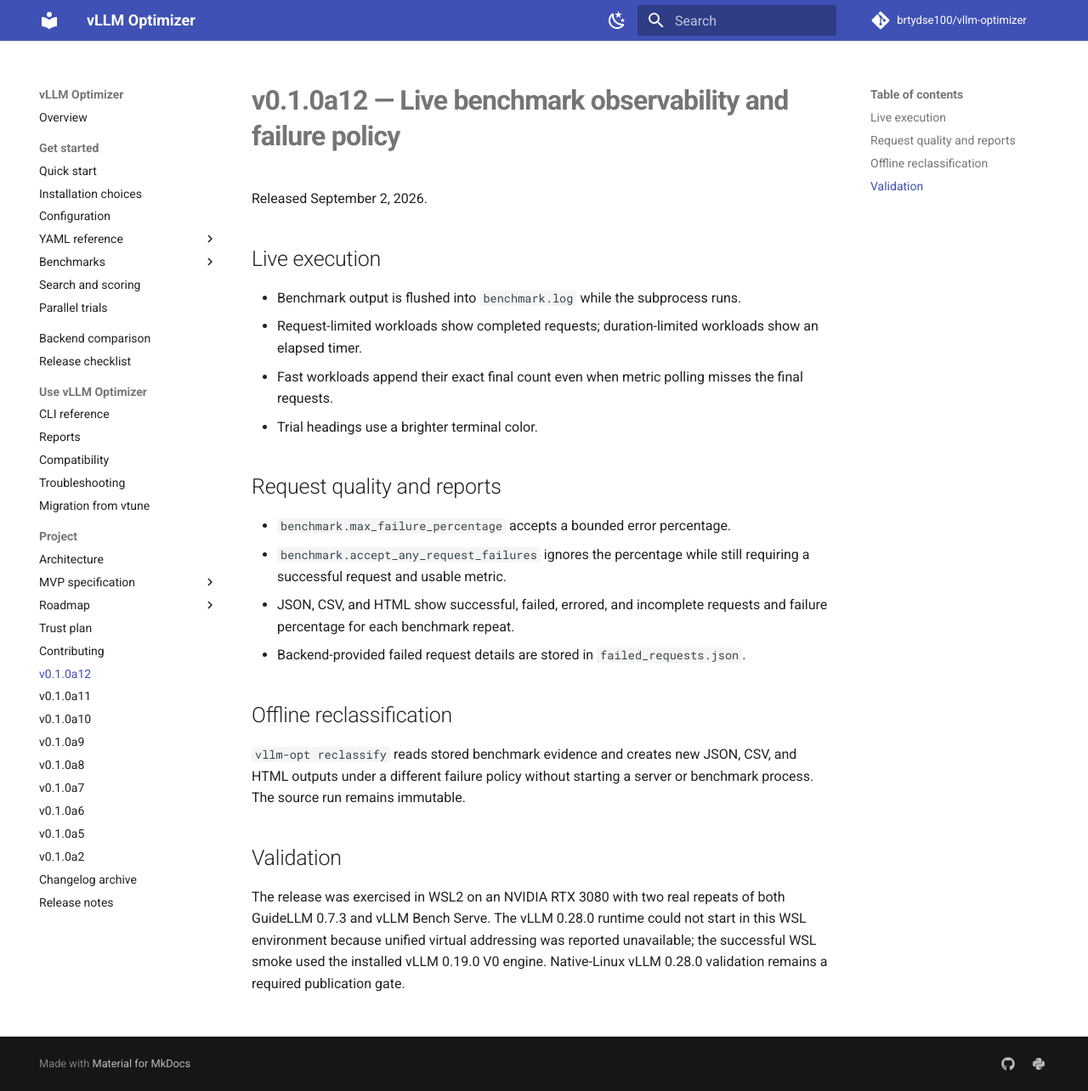
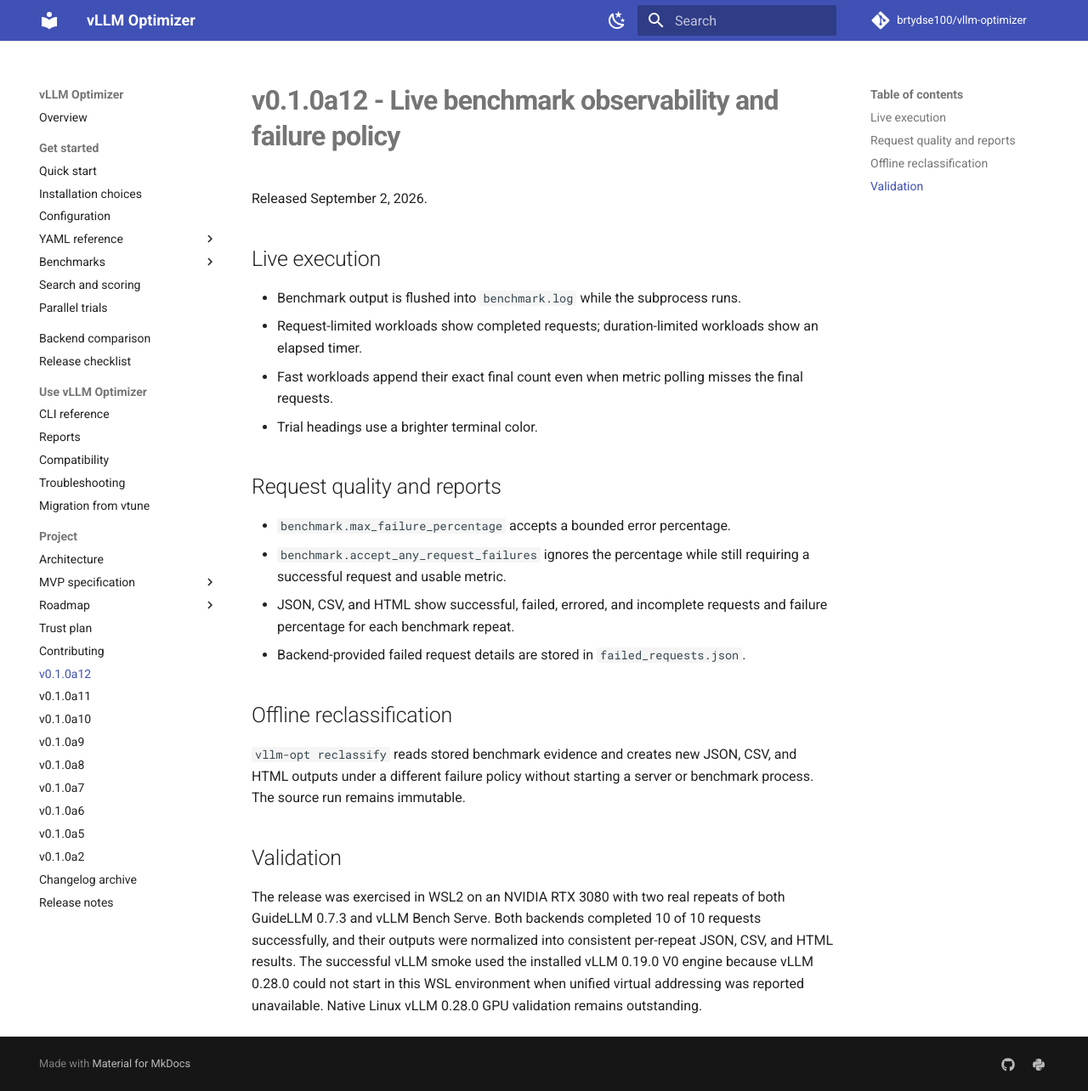
Before and after one commit to brtydse100/vTune, an MkDocs documentation site: the page built from docs/releases/v0.1.0a12.md, in a window 1280 px wide and 1284 px high. Shown: the whole window at 85% size. Built offline with MkDocs 1.6.1 and Material for MkDocs 9.7.7, drawn with Linux system fonts in a browser that asks for light colours; comment, search, counter and statistics services are not loaded.

Commit message:
docs: update v0.1.0a12 release notes

```diff
--- a/docs/releases/v0.1.0a12.md
+++ b/docs/releases/v0.1.0a12.md
@@ -1,4 +1,4 @@
-# v0.1.0a12 — Live benchmark observability and failure policy
+# v0.1.0a12 - Live benchmark observability and failure policy
 
 Released September 2, 2026.
 
@@ -29,7 +29,9 @@ benchmark process. The source run remains immutable.
 ## Validation
 
 The release was exercised in WSL2 on an NVIDIA RTX 3080 with two real repeats
-of both GuideLLM 0.7.3 and vLLM Bench Serve. The vLLM 0.28.0 runtime could not
-start in this WSL environment because unified virtual addressing was reported
-unavailable; the successful WSL smoke used the installed vLLM 0.19.0 V0 engine.
-Native-Linux vLLM 0.28.0 validation remains a required publication gate.
+of both GuideLLM 0.7.3 and vLLM Bench Serve. Both backends completed 10 of 10
+requests successfully, and their outputs were normalized into consistent
+per-repeat JSON, CSV, and HTML results. The successful vLLM smoke used the
+installed vLLM 0.19.0 V0 engine because vLLM 0.28.0 could not start in this WSL
+environment when unified virtual addressing was reported unavailable. Native
+Linux vLLM 0.28.0 GPU validation remains outstanding.
```
